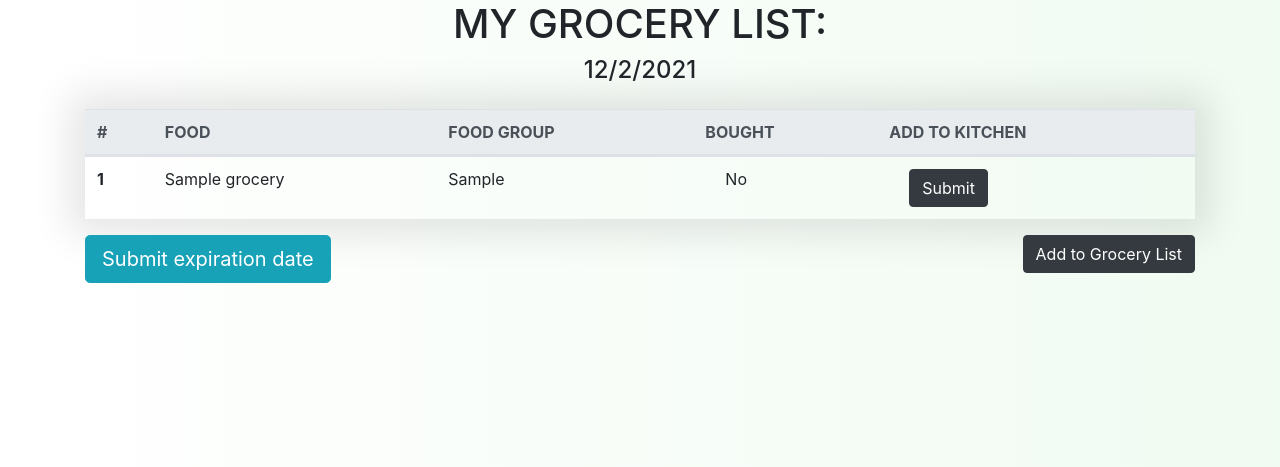
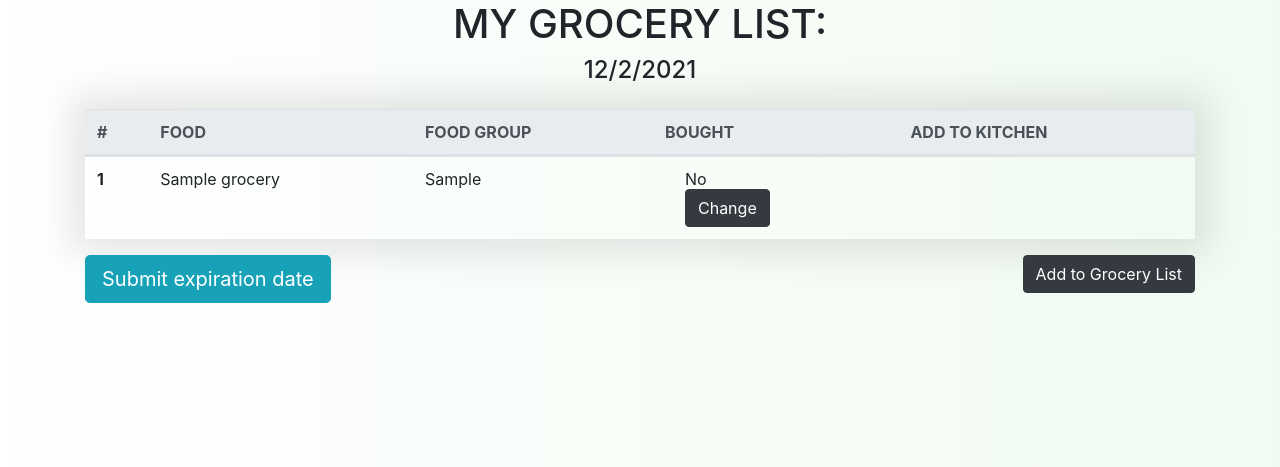
Before and after one commit to ITWS-Group-7/Stock-Smart, a PHP site: page /grocery.php in a window 1280 px wide. Shown: the part 274-741 px from the top of the page. Run offline with PHP 8.4, Linux system fonts and the light colour scheme; tables that the repository leaves empty or names only in its code hold one stand-in row (values such as "Sample post").

Commit message:
Update grocery.php
Change button from yes to no for grocery items

```diff
--- a/grocery.php
+++ b/grocery.php
@@ -52,6 +52,30 @@ if(isset($_POST['add']))
       $food = $row['food_name'];
      $group = $row['food_group'];
      $sql = "INSERT INTO food_items (id, food_name, food_group, purchase_date, expiration_date, item_opened,userid) VALUES (NULL, '$food', '$group', current_timestamp(), current_timestamp(), '1', (SELECT id FROM users WHERE id ='1'));";
+     $stmt = $dbh->query($sql);
+     if ($stmt) {
+        echo "New record has been added successfully !";
+     } else {
+        echo "Error: " . $sql;
+     }
+     header("Location:grocery.php");
+
+}
+if(isset($_POST['change']))
+    {
+      $dbh = new PDO("mysql:host=$hostname;dbname=stock_smart", $username, $password);
+      $dbh->setAttribute(PDO::ATTR_ERRMODE, PDO::ERRMODE_WARNING);
+      $num = $_POST['change'];
+      $sql = "SELECT * FROM grocery where food_name ='$num'";
+      $result = $dbh->query($sql);
+      $row = $result->fetch(PDO::FETCH_ASSOC);
+      $bought = $row['bought'];
+      if ($row['bought'] == 1){
+        $bought = 0;
+      } else if ($row['bought'] == 0){
+        $bought = 1;
+      }
+     $sql = "UPDATE grocery SET bought = '$bought' WHERE grocery.id = '$num';";
      $stmt = $dbh->query($sql);
      if ($stmt) {
         echo "New record has been added successfully !";
@@ -198,13 +222,18 @@ $query = $dbh->query('SELECT * FROM grocery');
            // echo '<input class="form-check-input" type="checkbox" name ="bought" value="" id="flexCheckDefault">';
             //echo '<label class="form-check-label" for="flexCheckDefault"></label>';
             echo '</div>';
+               echo '<div class="form-check">';
+            echo '<form name="form" action="" method="post">';
+            echo' <button type="submit" class="btn btn-dark" name="change" id = "change" value ="'.$row['id'].'">Change</button>';
+             echo ' <label class="form-check-label" for="flexCheckDefault"></label>';
+            echo '</form></div>';
             echo '</td>';
             echo '<td>';
-            echo '<div class="form-check">';
-            echo '<form name="form" action="" method="post">';
-            echo' <button type="submit" class="btn btn-dark" name="add" id = "add" value ="'.$row['id'].'">Submit</button>';
-                   echo ' <label class="form-check-label" for="flexCheckDefault"></label>';
-            echo '</form></div>';
+           // echo '<div class="form-check">';
+            //echo '<form name="form" action="" method="post">';
+            //echo' <button type="submit" class="btn btn-dark" name="add" id = "add" value ="'.$row['id'].'">Submit</button>';
+              //     echo ' <label class="form-check-label" for="flexCheckDefault"></label>';
+            //echo '</form></div>';
             echo '</td>';
             echo "</tr>";
             }
```
